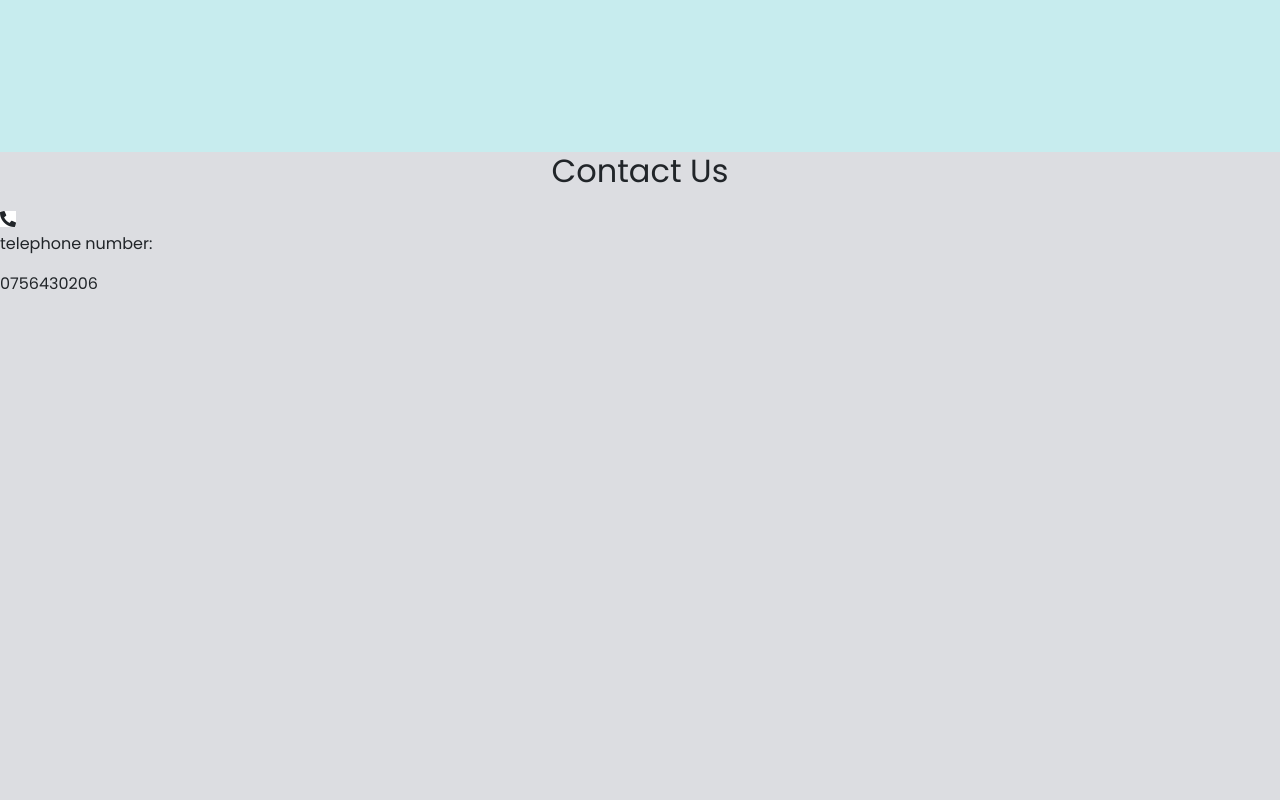
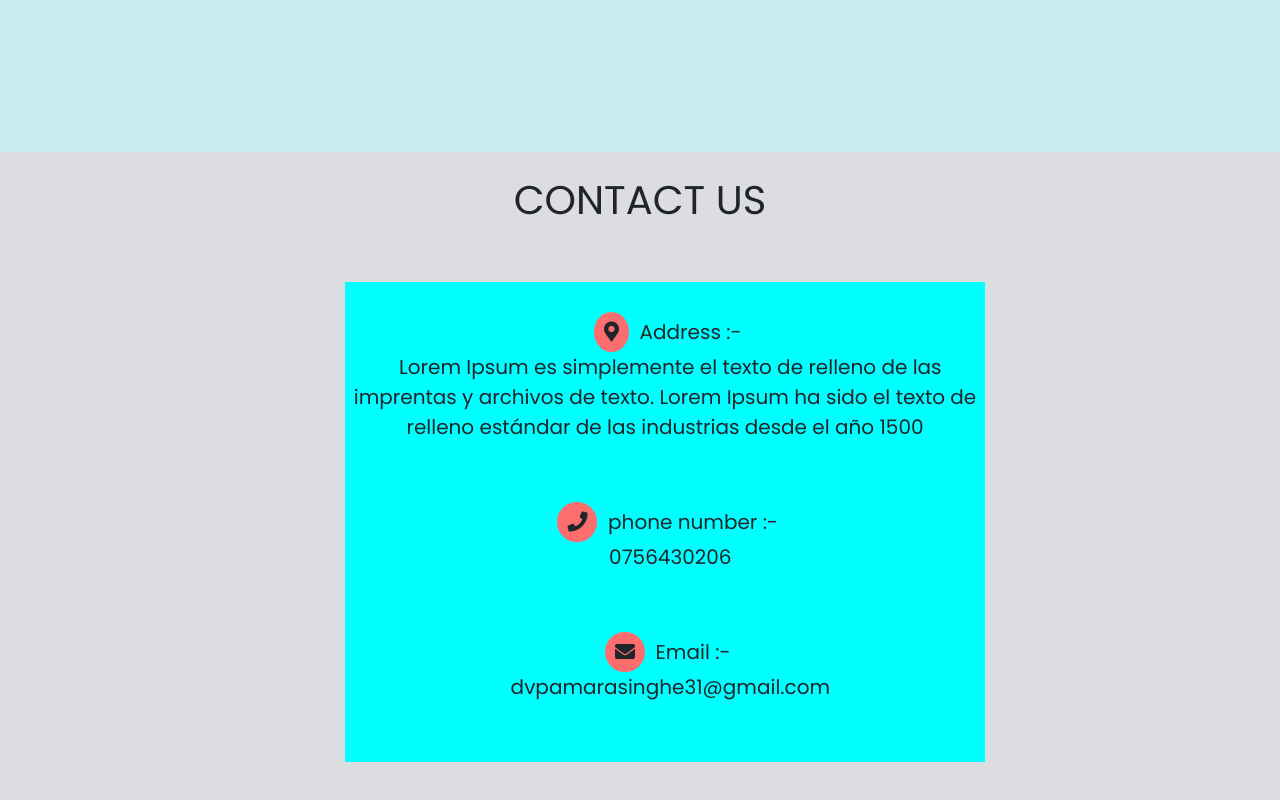
Before and after one commit to VishwaAmarasinghe/VishwaAmarasinghe., a plain HTML site: page index.html in a window 1280 px wide. Shown: the part 4308-5108 px from the top of the page. Drawn offline with nearby package versions, Linux system fonts and the light colour scheme; a script that the page names is missing.

Commit message:
update contact page

```diff
--- a/index.html
+++ b/index.html
@@ -169,19 +169,18 @@
 
   </section>
 <section id="Contact">
-
-
-<div class="contact">
-  <div class="content">
-    <center><h2>Contact Us</h2></center>
-    <div class="phone">
-      <i class="fas fa-phone-alt"></i> <p class="tele">telephone number:
-      </p><p class ="number">0756430206</p>
-    </div>
-  </div>
+<br>
+<h1><center>CONTACT US</center></h1>
+<center><div id="contact-main">
+  <br>
+&nbsp;<span class="ad-icon"><i class="fas fa-map-marker-alt"></i></span>&nbsp;&nbsp;<span class="adres">Address :-<br> &nbsp;&nbsp;Lorem Ipsum es simplemente el texto de relleno de las imprentas y archivos de texto. Lorem Ipsum ha sido el texto de relleno estándar de las industrias desde el año 1500</span>
+<br><br><br>
+&nbsp;<span class="pn-icon"><i class="fas fa-phone"></i></span>&nbsp;&nbsp;<span class="num">phone number :- <br>&nbsp;&nbsp;0756430206 </span>
+<br><br><br>
+&nbsp;<span class="em-icon"><i class="fas fa-envelope"></i></span>&nbsp;&nbsp;<span class="email">Email :-<br> &nbsp;&nbsp;dvpamarasinghe31@gmail.com</span>
+<br><br><br>
 </div>
-
-
+</center>
 </section>
 
 
--- a/style.css
+++ b/style.css
@@ -492,3 +492,33 @@ width: 180px;
   background-color: #fff;
 
 }
+
+#contact-main{
+  position: relative;
+  top: 50px;
+  width: 50%;
+  font-size: 20px;
+  margin-left: 50px;
+
+  background-color: aqua;
+
+}
+.fa-map-marker-alt{
+  border: 10px solid #FC6D6D;
+  border-radius: 50%;
+  background-color: #FC6D6D ;
+
+}
+
+.fa-phone{
+  border: 10px solid #FC6D6D;
+  border-radius: 50%;
+  background-color: #FC6D6D ;
+
+}
+.fa-envelope{
+  border: 10px solid #FC6D6D;
+  border-radius: 50%;
+  background-color: #FC6D6D ;
+
+}
```
